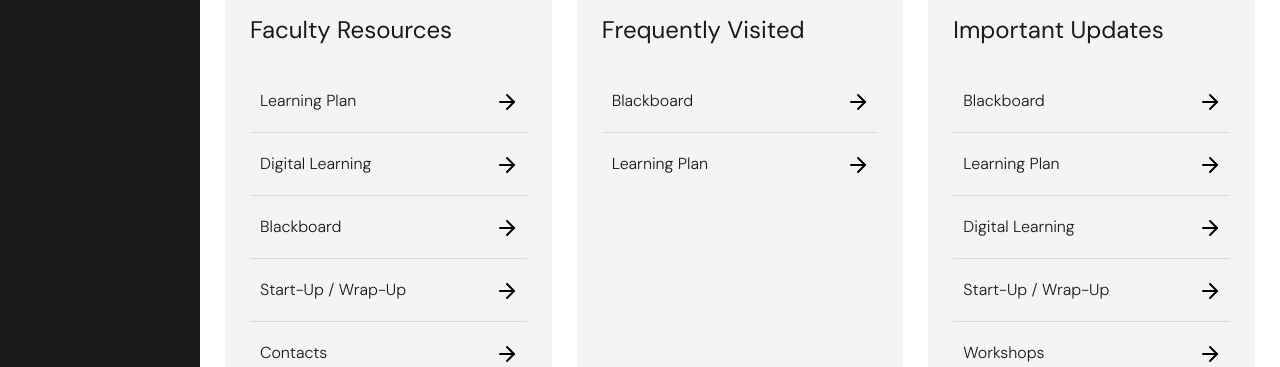
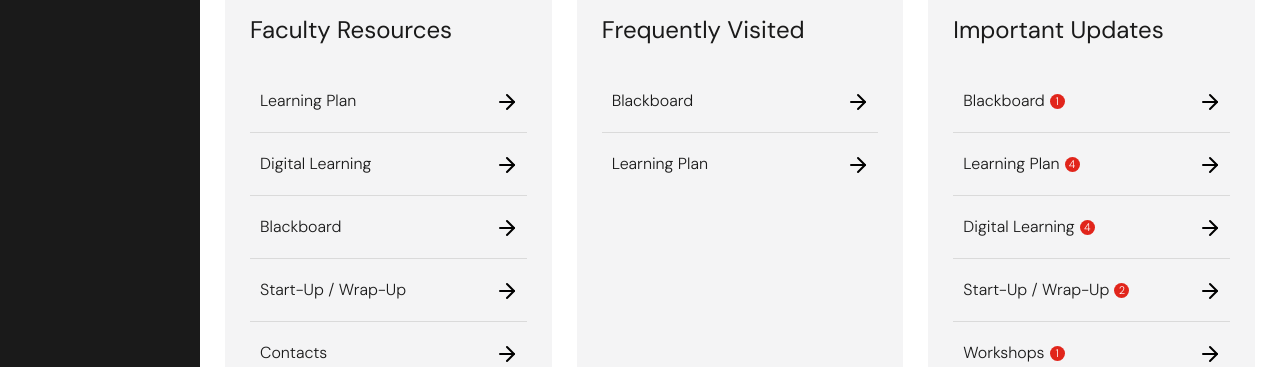
Before and after one commit to FernandoMata94/teach, a plain HTML site: page index.html in a window 1280 px wide. Shown: the part 433-800 px from the top of the page. Drawn offline with nearby package versions, Linux system fonts and the light colour scheme.

Commit message:
added alerts

```diff
--- a/app.scss
+++ b/app.scss
@@ -366,6 +366,32 @@ body {
     h3{
         margin-bottom: 25px;
     }
+    .alert{
+        display: flex;
+        align-items: center;
+        &.two:after{
+            content: '2';
+        }
+        &.four:after{
+            content: '4';
+        }
+        &::after{
+            margin-left: 5px;
+            content: "1";
+            font-family: "DM Sans", sans-serif;
+            font-size: 11px;
+            background-color: #e1251b;
+            color: $white;
+            padding: 5px;
+            border-radius: 50%;
+            width: 15px;
+            height: 15px;
+            display: flex;
+            align-items: center;
+            justify-content: center;
+        }
+
+    }
     a{
         padding: 0 10px;
         border-top: 1px solid #dadada;
--- a/index.html
+++ b/index.html
@@ -129,19 +129,24 @@
                     <div class="card">
                         <h3>Important Updates</h3>
                         <a href="https://www.teachatslc.ca/digital-learning/blackboard" target="_blank">
-                            <p>Blackboard</p>
+                            <p class="alert one">Blackboard</p>
+
                         </a>
                         <a href="https://www.teachatslc.ca/getting-started/learning-plan" target="_blank">
-                            <p>Learning Plan</p>
+                            <p class="alert four">Learning Plan</p>
+
                         </a>
                         <a href="https://www.teachatslc.ca/digital-learning" target="_blank">
-                            <p>Digital Learning</p>
+                            <p class="alert four">Digital Learning</p>
+
                         </a>
                         <a href="start-wrap.html" target="_blank">
-                            <p>Start-Up / Wrap-Up</p>
+                            <p class="alert two">Start-Up / Wrap-Up</p>
+
                         </a>
                         <a href="https://www.teachatslc.ca/pd-opportunities/workshops" target="_blank">
-                            <p>Workshops</p>
+                            <p class="alert one">Workshops</p>
+
                         </a>
                     </div>
                 </div>
```
Also changed, not shown: app.css, 1 other file.
